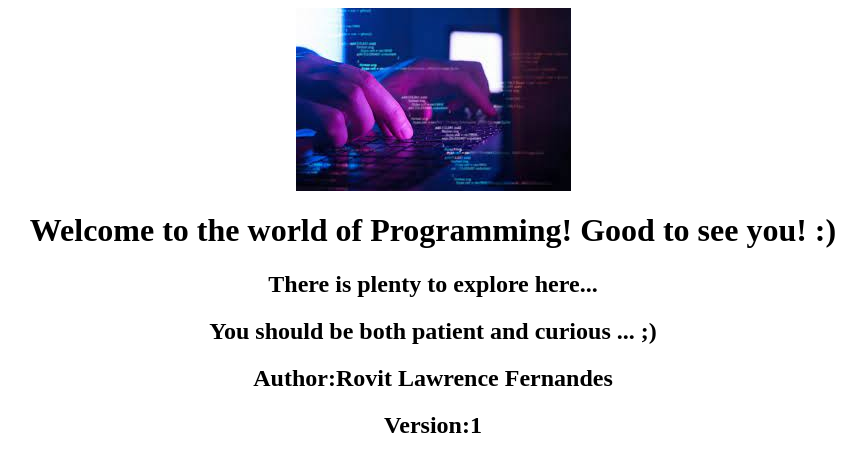
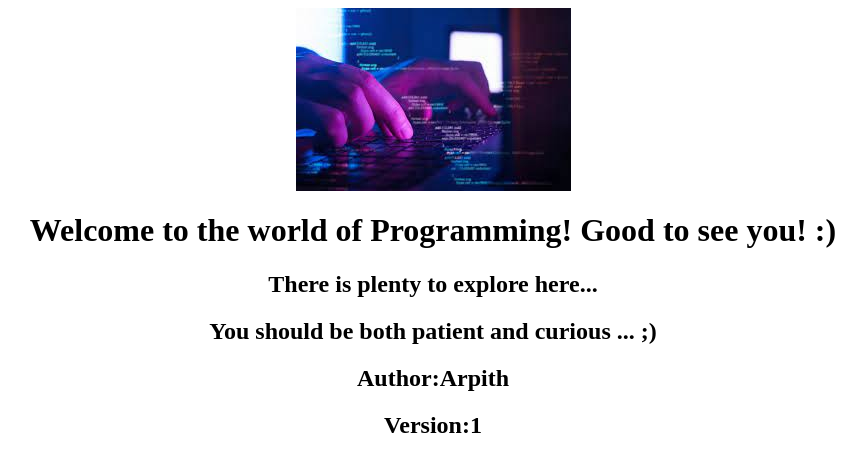
Before and after one commit to arpithffkyc/simplepage, a plain HTML site: page index.html in a window 1280 px wide. Shown: the whole page, without its empty margins (207-1073 px from the left). Drawn offline with Linux system fonts and the light colour scheme.

Commit message:
chenged author name

```diff
--- a/index.html
+++ b/index.html
@@ -8,7 +8,7 @@
       <h1>Welcome to the world of Programming! Good to see you! :)</h1>
       <h2>There is plenty to explore here...</h2>
       <h2>You should be both patient and curious ... ;)</h2>
-      <h2>Author:Rovit Lawrence Fernandes</h2>
+      <h2>Author:Arpith</h2>
       <h2>Version:1</h2>
     </div>
   </body>
```
